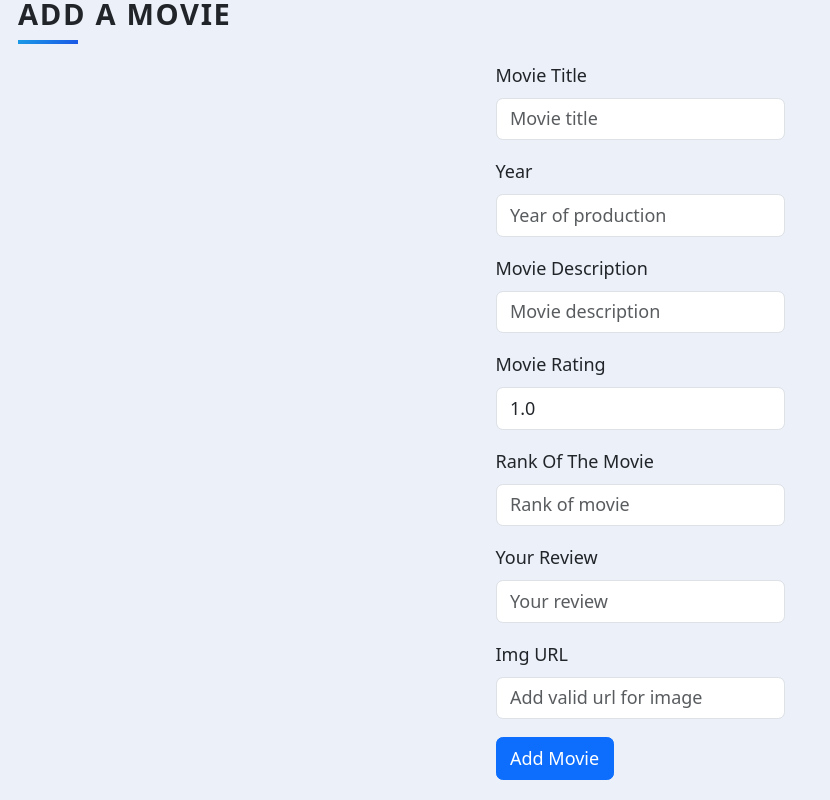
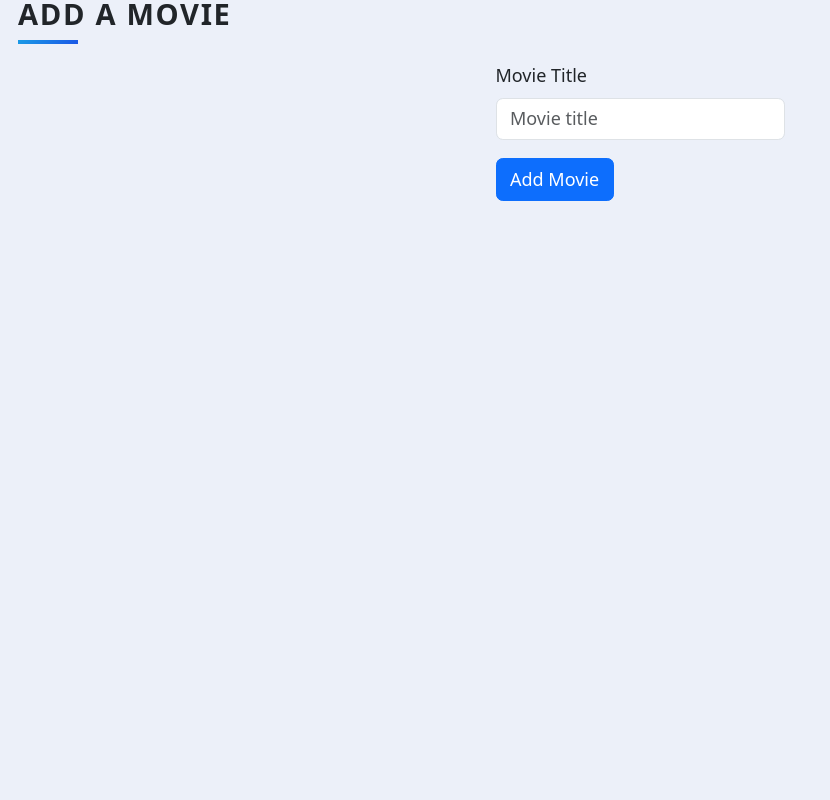
Before and after one commit to Alonasa/100DaysOfPyhton, a Flask app: page /add in a window 1280 px wide. Shown: the whole page, without its empty margins (0-830 px from the left). Run offline with Flask 3, Linux system fonts and the light colour scheme; some libraries are stand-ins or nearby versions.

Commit message:
get movies list from a user request

```diff
--- a/daySixtyFour/main.py
+++ b/daySixtyFour/main.py
@@ -1,15 +1,19 @@
 from datetime import datetime
+
+import requests
 from flask import Flask, render_template, redirect, url_for, request
 from flask_bootstrap import Bootstrap5
 from flask_sqlalchemy import SQLAlchemy
 from sqlalchemy.orm import DeclarativeBase
 from sqlalchemy import Integer, String, Float
 from flask_wtf import FlaskForm
-from wtforms import StringField, SubmitField, IntegerField, URLField, FloatField
+from wtforms import StringField, SubmitField, URLField, FloatField
 from wtforms.validators import DataRequired, NumberRange
 
 app = Flask(__name__)
 app.config['SECRET_KEY'] = '8BYkEfBA6O6donzWlSihBXox7C0sKR6b'
+base_url = 'https://api.themoviedb.org/3/'
+api_key = '352ac6a4ded4ca0c8fc24094e857dd60'
 Bootstrap5(app)
 
 
@@ -38,17 +42,18 @@ with app.app_context():
 
 
 class AddMovieForm(FlaskForm):
+    # title = StringField('Movie Title', validators=[DataRequired()], render_kw={'placeholder': 'Movie title'})
+    # year = IntegerField('Year', validators=[DataRequired(), NumberRange(min=1900, max=datetime.now().year)], render_kw={
+    #     'placeholder': 'Year of production'})
+    # description = StringField('Movie Description', validators=[DataRequired()],
+    #                           render_kw={'placeholder': 'Movie description'})
+    # rating = FloatField('Movie Rating', validators=[DataRequired(), NumberRange(min=1.0, max=10.0)],
+    #                     render_kw={'placeholder': 'Movie rating', 'value': 1.0})
+    # ranking = IntegerField('Rank Of The Movie', validators=[DataRequired()], render_kw={'placeholder': 'Rank of '
+    #                                                                                                    'movie'})
+    # review = StringField('Your Review', validators=[DataRequired()], render_kw={'placeholder': 'Your review'})
+    # img_url = URLField('Img URL', validators=[DataRequired()], render_kw={'placeholder': 'Add valid url for image'})
     title = StringField('Movie Title', validators=[DataRequired()], render_kw={'placeholder': 'Movie title'})
-    year = IntegerField('Year', validators=[DataRequired(), NumberRange(min=1900, max=datetime.now().year)], render_kw={
-        'placeholder': 'Year of production'})
-    description = StringField('Movie Description', validators=[DataRequired()],
-                              render_kw={'placeholder': 'Movie description'})
-    rating = FloatField('Movie Rating', validators=[DataRequired(), NumberRange(min=1.0, max=10.0)],
-                        render_kw={'placeholder': 'Movie rating', 'value': 1.0})
-    ranking = IntegerField('Rank Of The Movie', validators=[DataRequired()], render_kw={'placeholder': 'Rank of '
-                                                                                                       'movie'})
-    review = StringField('Your Review', validators=[DataRequired()], render_kw={'placeholder': 'Your review'})
-    img_url = URLField('Img URL', validators=[DataRequired()], render_kw={'placeholder': 'Add valid url for image'})
     submit = SubmitField('Add Movie')
 
 
@@ -73,21 +78,39 @@ def home():
     return render_template('index.html', movies=all_movies)
 
 
+def get_movies(title):
+    url = f'{base_url}search/movie?query={title}&include_adult=true&language=en-US&page=1'
+
+    headers = {
+        "accept":        "application/json",
+        "Authorization": "Bearer eyJhbGciOiJIUzI1NiJ9.eyJhdWQiOiIzNTJhYzZhNGRlZDRjYTBjOGZjMjQwOTRlODU3ZGQ2MCIsInN1YiI6IjY1ZjIwNjQ0ZDY0YWMyMDE0YjVkOWJlNyIsInNjb3BlcyI6WyJhcGlfcmVhZCJdLCJ2ZXJzaW9uIjoxfQ.M-ZTqF8IPDstAChrGIfXJZDseUFCCDMCZNgj5Wd1p-k"
+
+    }
+
+    movies = requests.get(url, headers=headers)
+    return movies
+
+
 @app.route('/add', methods=['GET', 'POST'])
 def add():
     form = AddMovieForm()
     validation = form.validate_on_submit()
     if validation:
-        movie = Movie(title=request.form['title'].strip().capitalize(),
-                      year=request.form['year'].strip(),
-                      description=request.form['description'].strip(),
-                      rating=request.form['rating'],
-                      ranking=request.form['ranking'].strip(),
-                      review=request.form['review'].strip(),
-                      img_url=request.form['img_url'].strip())
-        db.session.add(movie)
-        db.session.commit()
-        return redirect(url_for('home'))
+        movies_raw = get_movies(form.title.data).json()
+        movies = movies_raw['results']
+        return render_template('select.html', movies=movies)
+
+        # movie = Movie(title=request.form['title'].strip().capitalize(),
+        #               year=request.form['year'].strip(),
+        #               description=request.form['description'].strip(),
+        #               rating=request.form['rating'],
+        #               ranking=request.form['ranking'].strip(),
+        #               review=request.form['review'].strip(),
+        #               img_url=request.form['img_url'].strip())
+        # movie = 'u'
+        # db.session.add(movie)
+        # db.session.commit()
+        # return redirect(url_for('home'))
 
     return render_template('add.html', form=form)
 
```
Also changed, not shown: daySixtyFour/templates/select.html (+6 -3 lines).
